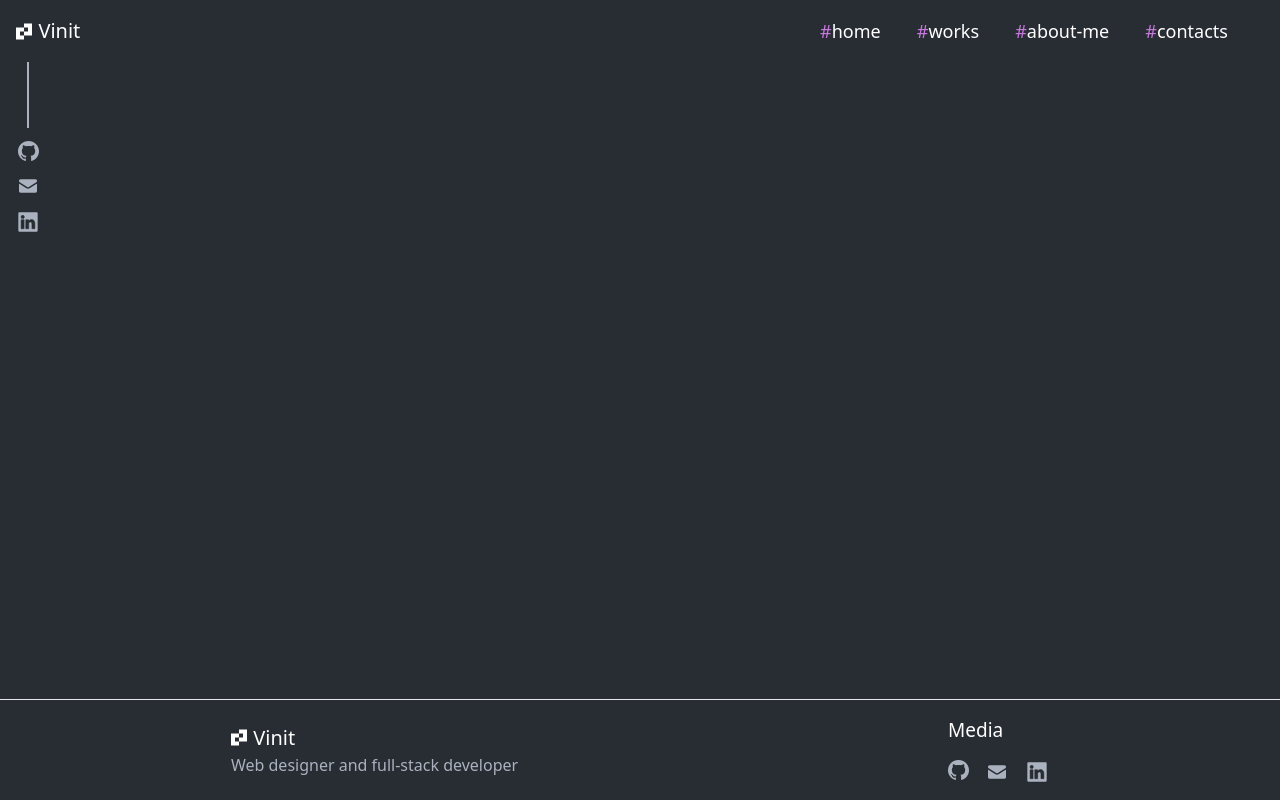
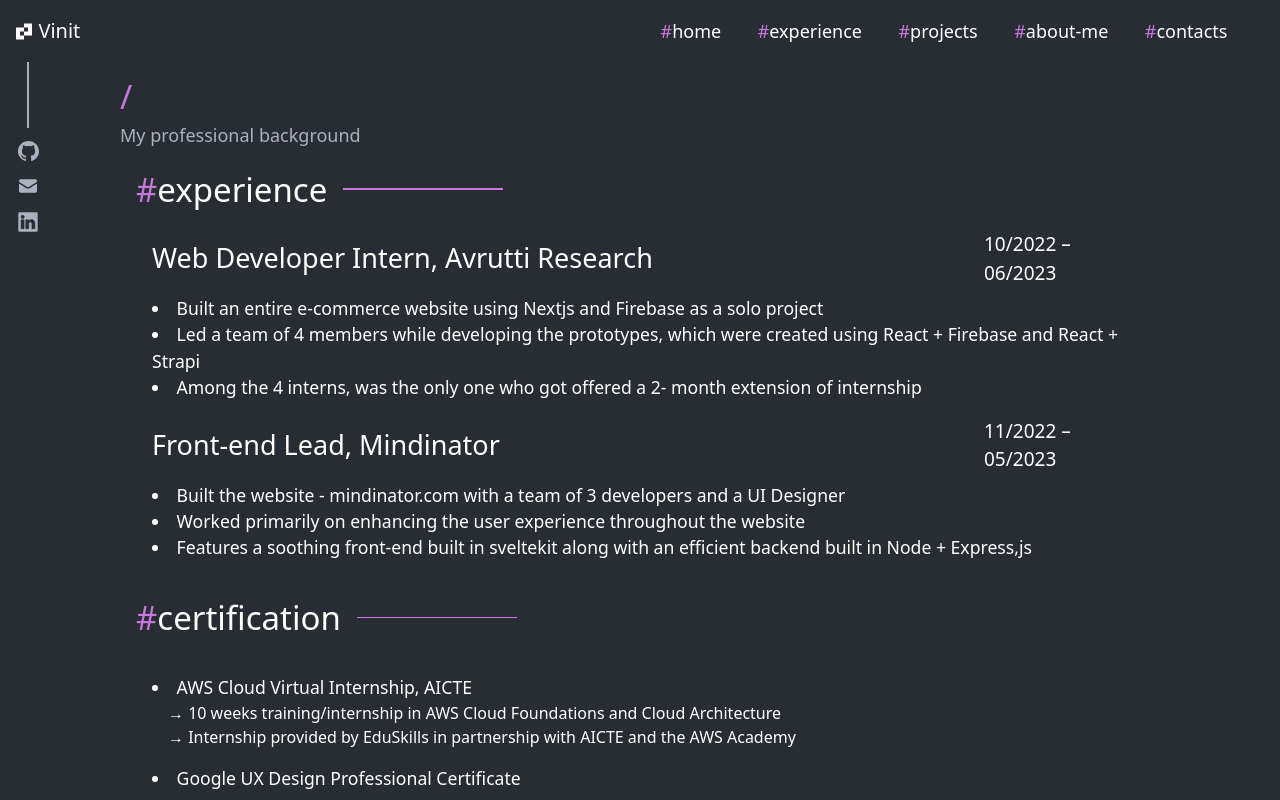
Before and after one commit to Vinit-Tiwari/portfolio, a SvelteKit app: page /experience in a window 1280 px wide. Before the commit this address had no page. Shown: the top 800 px of the page. Built offline with nearby package versions, Linux system fonts and the light colour scheme.

Commit message:
Added experience page

```diff
--- a/src/lib/components/PageTransition.svelte
+++ b/src/lib/components/PageTransition.svelte
@@ -1,12 +1,12 @@
 <script>
-  import { fly } from "svelte/transition";
+  import { fade, fly } from "svelte/transition";
   export let url;
 </script>
 
 {#key url}
   <div
     class="flex flex-col w-full h-full"
-    in:fly={{ y: -200, duration: 250, delay: 300 }}
+    in:fly={{ y: -50, duration: 250, delay: 100 }}
   >
     <slot />
   </div>
--- a/src/routes/+layout.svelte
+++ b/src/routes/+layout.svelte
@@ -86,16 +86,21 @@
           </a>
 
           <span
-            class="md:flex lg:flex hidden w-full items-center max-w-[30rem] justify-evenly"
+            class="md:flex lg:flex hidden w-full items-center max-w-[40rem] justify-evenly"
           >
             <a href="/" class="flex cursor-pointer">
               <p class="text-[#C778DD]">#</p>
               home
             </a>
 
+            <a href="/experience" class="flex cursor-pointer">
+              <p class="text-[#C778DD]">#</p>
+              experience
+            </a>
+
             <a href="/projects" class="flex cursor-pointer">
               <p class="text-[#C778DD]">#</p>
-              works
+              projects
             </a>
 
             <a href="/about-me" class="flex cursor-pointer">
@@ -185,7 +190,7 @@
               class="flex cursor-pointer"
             >
               <p class="text-[#C778DD]">#</p>
-              works
+              projects
             </a>
 
             <a
--- /dev/null
+++ b/src/routes/experience/+page.svelte
@@ -0,0 +1,130 @@
+<span
+  class="text-white flex px-[0.5rem] pt-[4rem] w-full gap-[1rem] max-w-[70rem] m-auto pb-[1rem] flex-col"
+>
+  <span class="max-w-[66rem] p-[0.5rem] w-full m-auto">
+    <span class="flex flex-col">
+      <span class="flex text-[33px]">
+        <p class="text-[#C778DD]">/</p>
+      </span>
+
+      <p class="text-[#ABB2BF] text-[18px]">My professional background</p>
+    </span>
+
+    <span class="flex flex-col p-[1rem] max-w-[66rem] w-full m-auto gap-[1rem]">
+      <span class="flex gap-[1rem] items-center">
+        <span class="flex text-[33px]">
+          <p class="text-[#C778DD]">#</p>
+          experience
+        </span>
+
+        <div
+          class="hidden lg:flex h-[0.1rem] w-[100vw] max-w-[10rem] bg-[#C778DD]"
+        />
+      </span>
+
+      <span class="flex flex-col pl-[1rem] gap-[0.5rem]">
+        <span
+          class="flex lg:gap-[1rem] flex-col lg:flex-row lg:items-center justify-between"
+        >
+          <span class="flex text-[27px] w-full gap-[1rem] items-center">
+            Web Developer Intern, Avrutti Research
+          </span>
+
+          <span class="items-center w-full max-w-[10rem] flex text-[19px]"
+            >10/2022 – 06/2023</span
+          >
+        </span>
+
+        <ul class="text-[1.1rem] list-disc list-inside">
+          <li>
+            Built an entire e-commerce website using Nextjs and Firebase as a
+            solo project
+          </li>
+
+          <li>
+            Led a team of 4 members while developing the prototypes, which were
+            created using React + Firebase and React + Strapi
+          </li>
+
+          <li>
+            Among the 4 interns, was the only one who got offered a 2- month
+            extension of internship
+          </li>
+        </ul>
+      </span>
+
+      <span class="flex flex-col pl-[1rem] gap-[0.5rem]">
+        <span
+          class="flex lg:gap-[1rem] flex-col lg:flex-row lg:items-center justify-between"
+        >
+          <span class="flex text-[27px] w-full gap-[1rem] items-center">
+            Front-end Lead, Mindinator
+          </span>
+
+          <span class="items-center w-full max-w-[10rem] flex text-[19px]"
+            >11/2022 – 05/2023</span
+          >
+        </span>
+
+        <ul class="text-[1.1rem] list-disc list-inside">
+          <li>
+            Built the website - mindinator.com with a team of 3 developers and a
+            UI Designer
+          </li>
+
+          <li>
+            Worked primarily on enhancing the user experience throughout the
+            website
+          </li>
+
+          <li>
+            Features a soothing front-end built in sveltekit along with an
+            efficient backend built in Node + Express,js
+          </li>
+        </ul>
+      </span>
+    </span>
+
+    <span class="flex flex-col p-[1rem] max-w-[66rem] w-full m-auto gap-[1rem]">
+      <span class="flex gap-[1rem] items-center">
+        <span class="flex text-[33px]">
+          <p class="text-[#C778DD]">#</p>
+          certification
+        </span>
+
+        <div
+          class="hidden lg:flex h-[0.1rem] w-[100vw] max-w-[10rem] bg-[#C778DD]"
+        />
+      </span>
+
+      <ul
+        class="text-[1.1rem] list-disc list-inside flex flex-col p-[1rem] max-w-[66rem] w-full m-auto gap-[1rem]"
+      >
+        <li>
+          AWS Cloud Virtual Internship, AICTE
+          <ul class="text-[1rem] pl-[1rem] list-inside">
+            <li>
+              → 10 weeks training/internship in AWS Cloud Foundations and Cloud
+              Architecture
+            </li>
+
+            <li>
+              → Internship provided by EduSkills in partnership with AICTE and
+              the AWS Academy
+            </li>
+          </ul>
+        </li>
+
+        <li>Google UX Design Professional Certificate</li>
+
+        <li>AWS Fundamentals Specialization</li>
+
+        <li>Image Processing Specialization by MathWorks</li>
+
+        <li>JavaScript Essentials by NetAcad</li>
+
+        <li>Python Essentials by NetAcad</li>
+      </ul>
+    </span>
+  </span>
+</span>
```
